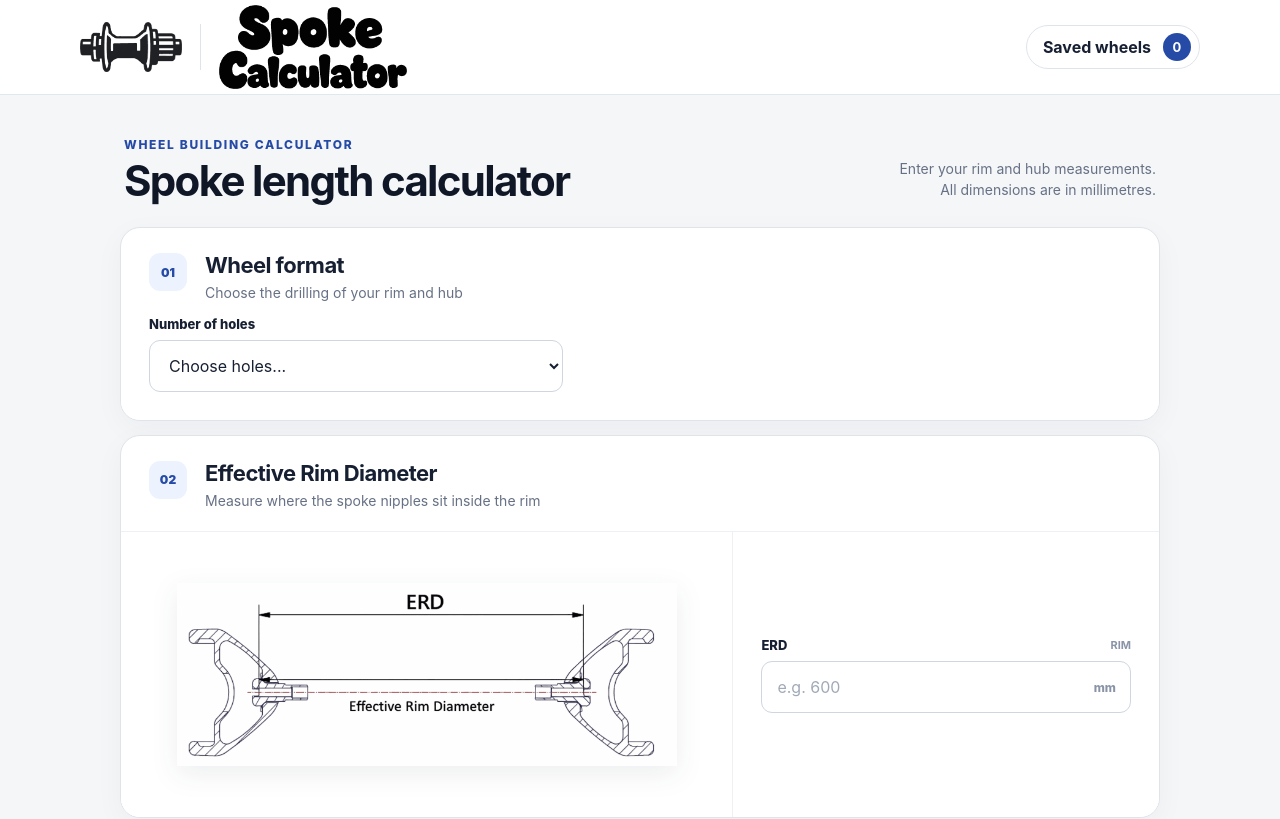
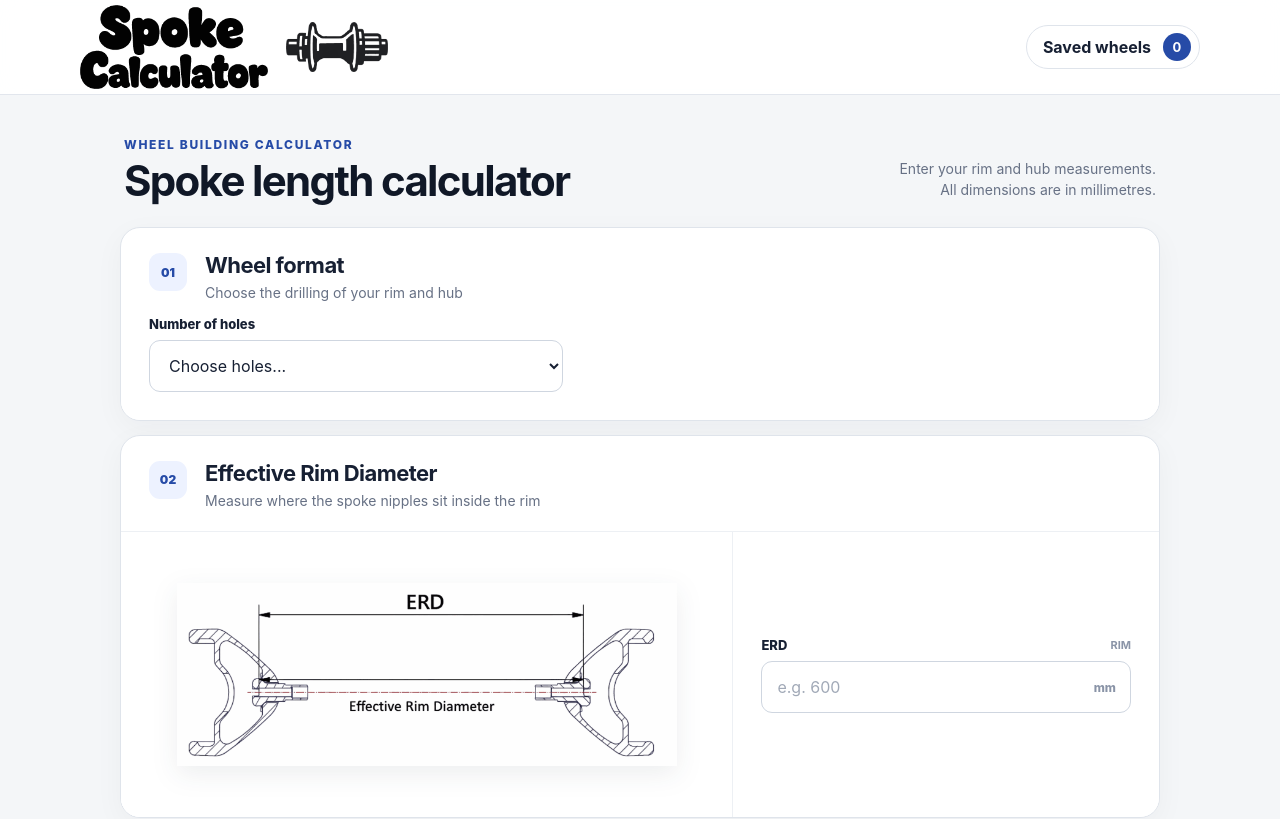
Before and after one commit to Alex25802580/spoke-calculator-web, a React (Vite) app: page / in a window 1280 px wide. Shown: the top 819 px of the page. Built offline with nearby package versions, Linux system fonts and the light colour scheme.

Commit message:
Stack navbar brand elements

```diff
--- a/src/App.jsx
+++ b/src/App.jsx
@@ -183,9 +183,8 @@ function App() {
       <header className="site-header">
         <div className="header-inner">
           <div className="brand-lockup">
+            <img className="brand-wordmark" src="/assets/brand-wordmark.png" alt="Spoke Calculator" />
             <img className="brand-icon" src="/assets/brand-hub.png" alt="" />
-            <span className="brand-divider" aria-hidden="true" />
-            <img className="brand-wordmark" src="/assets/brand-wordmark.png" alt="Spoke Calculator" />
           </div>
           <button className="saved-trigger" type="button" onClick={() => setShowSaved(true)}>
             <span>Saved wheels</span>
```
